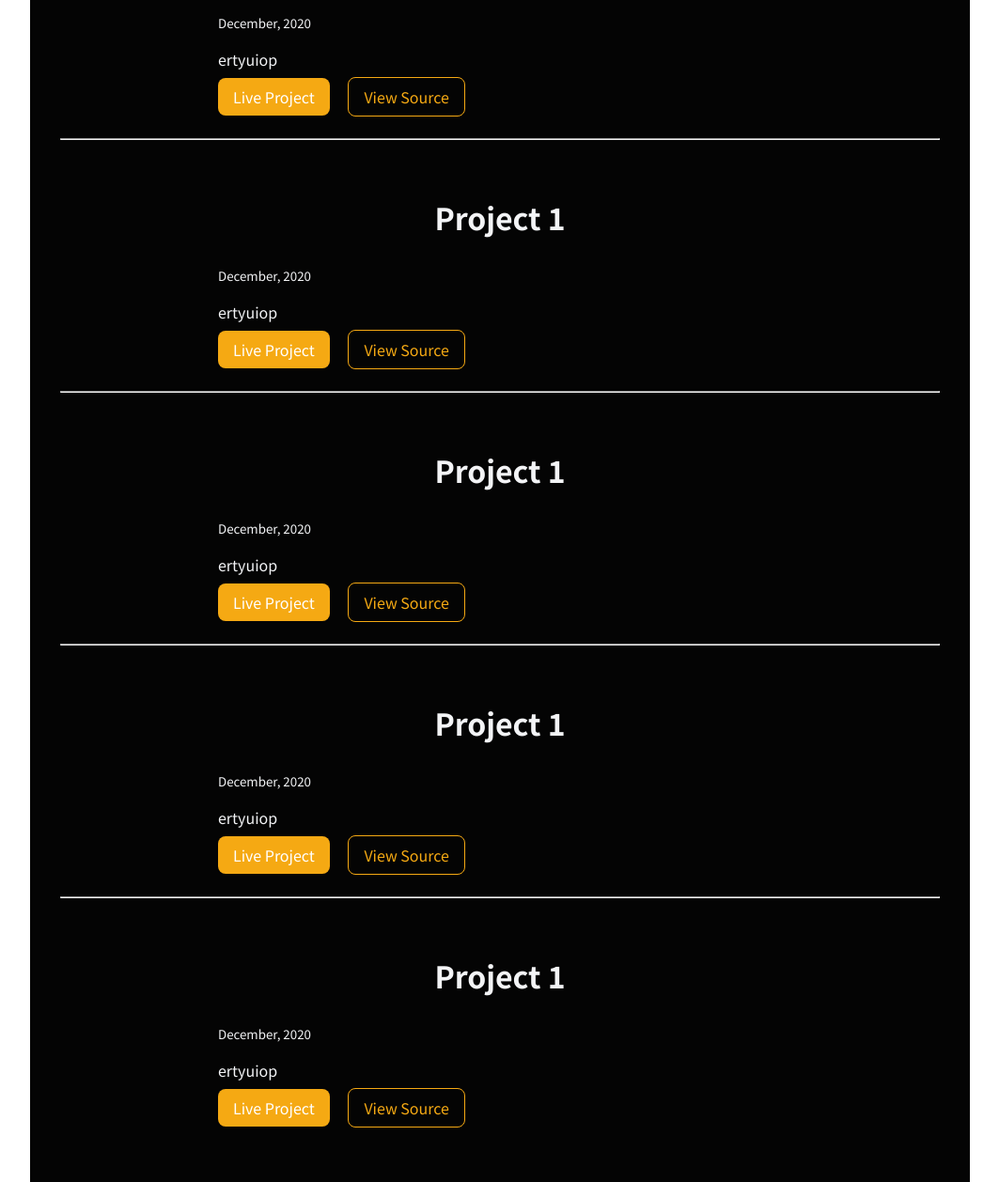
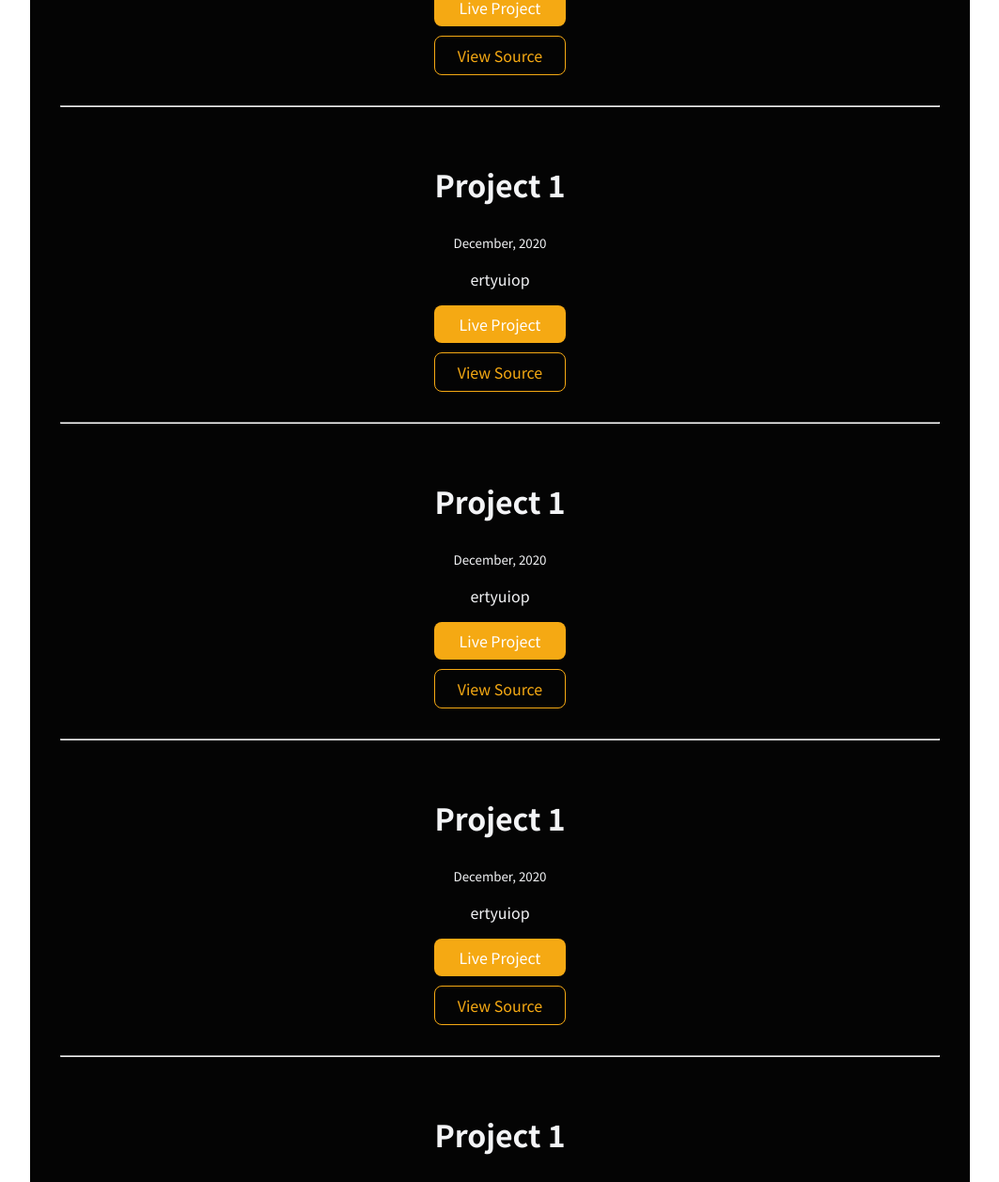
Before and after one commit to brindashree/brinda-portfolio, a plain HTML site: page projects.html in a window 1280 px wide. Shown: the part 691-1949 px from the top of the page at 94% size, without its empty margins (108-1171 px from the left). Drawn offline with Linux system fonts and the light colour scheme.

Commit message:
styles modified

```diff
--- a/css/styles.css
+++ b/css/styles.css
@@ -60,24 +60,27 @@ hr {
   margin: auto;
   /* margin: 1rem 1rem 1rem 0rem; */
 }
-.link-primary1 {
+
+.link-primaryone {
   background-color: var(--primary-yellow);
   border-radius: 0.5rem;
   color: white;
-
+  display: block;
   max-width: 140px;
-
-  margin: 1rem 1rem 1rem 0rem;
+  margin: auto;
+  margin-bottom: 10px;
+  /* margin: 1rem 1rem 1rem 0rem; */
 }
 
-.link-secondary1 {
+.link-secondaryone {
   color: var(--primary-yellow);
   border-radius: 0.5rem;
   border: 1px solid var(--primary-yellow);
+  display: block;
+  max-width: 140px;
+  margin: auto;
 
-  max-width: 140px;
-
-  margin: 1rem 1rem 1rem 0rem;
+  /* margin: 1rem 1rem 1rem 0rem; */
 }
 
 .list-non-bullet {
--- a/projects.html
+++ b/projects.html
@@ -22,75 +22,72 @@
           </li>
         </ul>
       </nav>
-      <header class="hero">
-        <h1 class="hero-heading">Projects</h1>
-      </header>
-      <hr />
+
       <section class="section ob" style="margin-top: -40px">
         <ul class="list-non-bullet">
-          <li>
+          <li class="text-center">
             <div class="showcase-list container container-center">
               <h1>Project 1</h1>
               <small>December, 2020</small>
               <p>ertyuiop</p>
 
-              <a class="link link-primary1" href="">Live Project</a>
-              <a class="link link-secondary1" href="">View Source</a>
+              <a class="link link-primaryone" href="">Live Project</a>
+              <a class="link link-secondaryone" href="">View Source</a>
             </div>
           </li>
           <hr />
-          <li>
+          <li class="text-center">
             <div class="showcase-list container container-center">
               <h1>Project 1</h1>
               <small>December, 2020</small>
               <p>ertyuiop</p>
 
-              <a class="link link-primary1" href="">Live Project</a>
-              <a class="link link-secondary1" href="">View Source</a>
+              <a class="link link-primaryone" href="">Live Project</a>
+              <a class="link link-secondaryone" href="">View Source</a>
             </div>
           </li>
           <hr />
-          <li>
+          <li class="text-center">
             <div class="showcase-list container container-center">
               <h1>Project 1</h1>
               <small>December, 2020</small>
               <p>ertyuiop</p>
 
-              <a class="link link-primary1" href="">Live Project</a>
-              <a class="link link-secondary1" href="">View Source</a>
+              <a class="link link-primaryone" href="">Live Project</a>
+              <a class="link link-secondaryone" href="">View Source</a>
             </div>
           </li>
           <hr />
-          <li>
+          <li class="text-center">
             <div class="showcase-list container container-center">
               <h1>Project 1</h1>
               <small>December, 2020</small>
               <p>ertyuiop</p>
 
-              <a class="link link-primary1" href="">Live Project</a>
-              <a class="link link-secondary1" href="">View Source</a>
+              <a class="link link-primaryone" href="">Live Project</a>
+              <a class="link link-secondaryone" href="">View Source</a>
             </div>
           </li>
           <hr />
-          <li>
+          <li class="text-center">
             <div class="showcase-list container container-center">
               <h1>Project 1</h1>
               <small>December, 2020</small>
               <p>ertyuiop</p>
 
-              <a class="link link-primary1" href="">Live Project</a>
-              <a class="link link-secondary1" href="">View Source</a>
+              <a class="link link-primaryone" href="">Live Project</a>
+              <a class="link link-secondaryone" href="">View Source</a>
             </div>
           </li>
           <hr />
-          <li>
+          <li class="text-center">
             <div class="showcase-list container container-center">
               <h1>Project 1</h1>
               <small>December, 2020</small>
               <p>ertyuiop</p>
 
-              <a class="link link-primary1" href="">Live Project</a>
-              <a class="link link-secondary1" href="">View Source</a>
+              <a class="link link-primaryone" href="">Live Project</a>
+              <a class="link link-secondaryone" href="">View Source</a>
             </div>
           </li>
         </ul>
```
